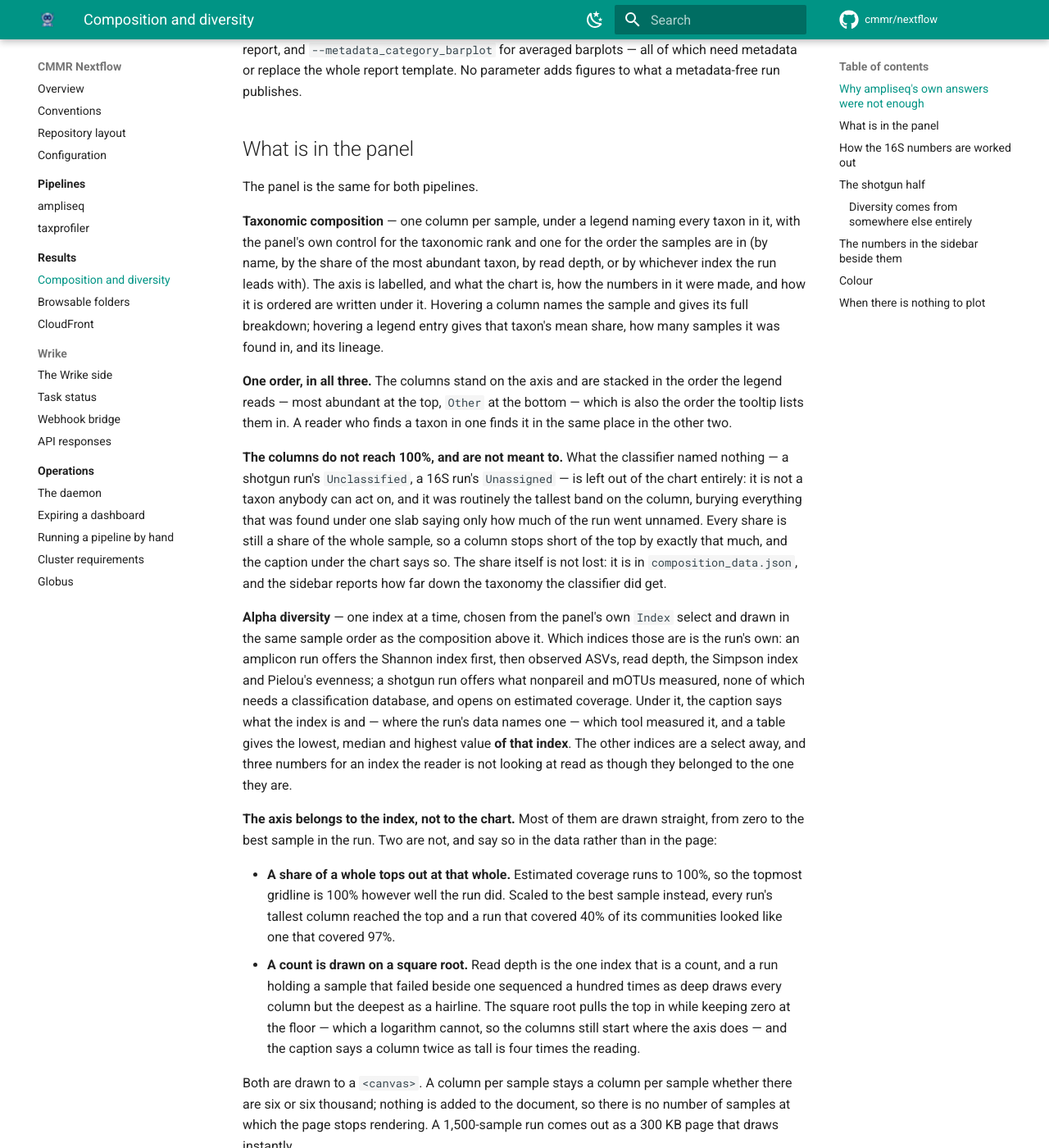
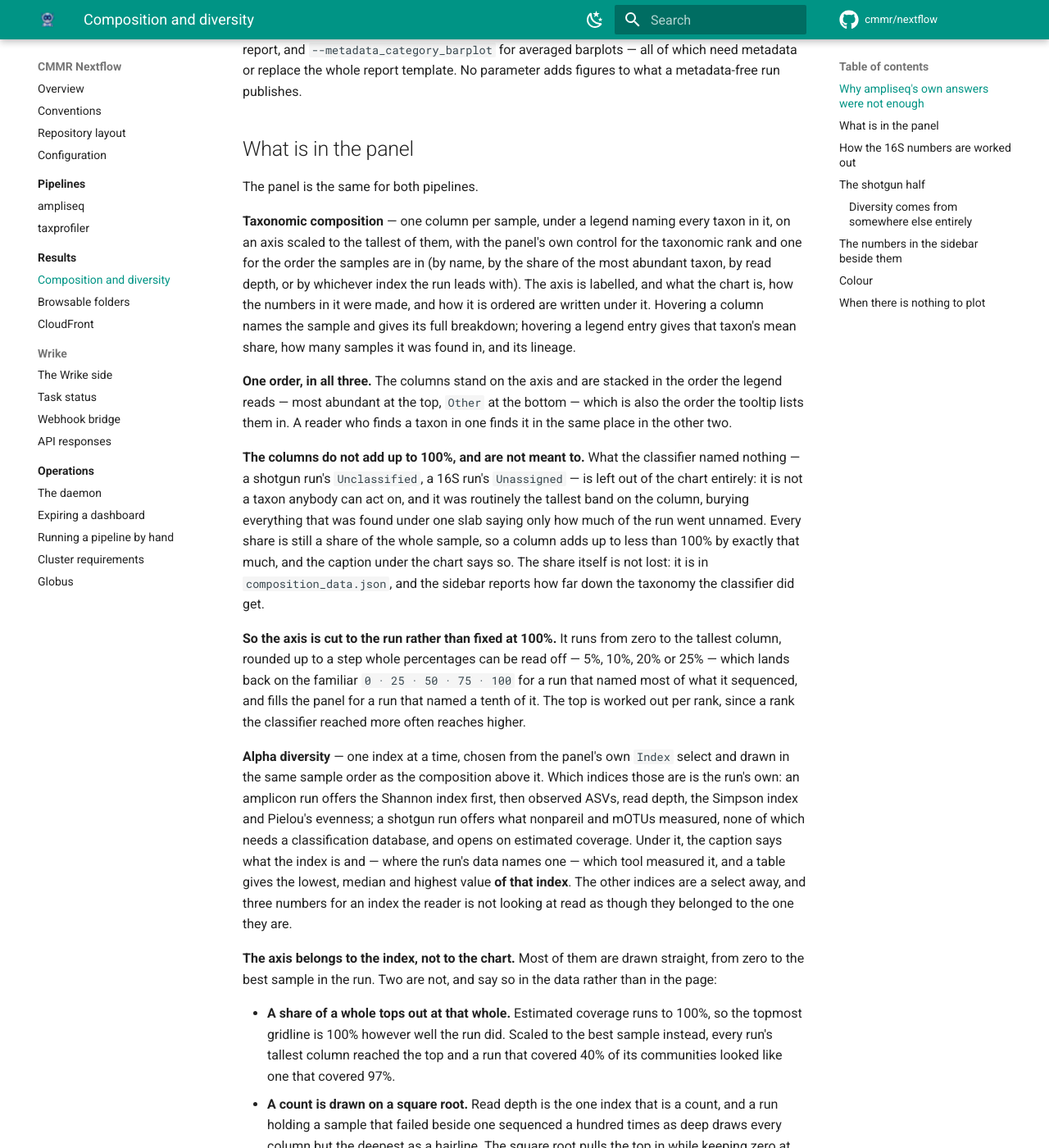
Before and after one commit to cmmr/nextflow, an MkDocs documentation site: the page built from docs/results/composition.md, in a window 1280 px wide and 1400 px high, scrolled down 1426 px. Shown: the whole window at 82% size. Built offline with MkDocs 1.6.1 and Material for MkDocs 9.7.7, drawn with Linux system fonts in a browser that asks for light colours; comment, search, counter and statistics services are not loaded; some of the changed text lies outside the part shown.

Commit message:
small tweaks

```diff
--- a/docs/results/composition.md
+++ b/docs/results/composition.md
@@ -65,8 +65,8 @@ template. No parameter adds figures to what a metadata-free run publishes.
 The panel is the same for both pipelines.
 
 **Taxonomic composition** — one column per sample, under a legend naming every
-taxon in it, with the panel's own control for the taxonomic
-rank and one for the order the samples are in (by name, by the share of the most
+taxon in it, on an axis scaled to the tallest of them, with the panel's own
+control for the taxonomic rank and one for the order the samples are in (by name, by the share of the most
 abundant taxon, by read depth, or by whichever index the run leads with). The axis is labelled, and
 what the chart is, how the numbers in it were made, and how it is ordered are
 written under it. Hovering a column names the sample and gives its full
@@ -78,15 +78,22 @@ order the legend reads — most abundant at the top, `Other` at the bottom — w
 is also the order the tooltip lists them in. A reader who finds a taxon in one
 finds it in the same place in the other two.
 
-**The columns do not reach 100%, and are not meant to.** What the classifier
+**The columns do not add up to 100%, and are not meant to.** What the classifier
 named nothing — a shotgun run's `Unclassified`, a 16S run's `Unassigned` — is
 left out of the chart entirely: it is not a taxon anybody can act on, and it was
 routinely the tallest band on the column, burying everything that was found
 under one slab saying only how much of the run went unnamed. Every share is
-still a share of the whole sample, so a column stops short of the top by exactly
-that much, and the caption under the chart says so. The share itself is not lost:
-it is in `composition_data.json`, and the sidebar reports how far down the
-taxonomy the classifier did get.
+still a share of the whole sample, so a column adds up to less than 100% by
+exactly that much, and the caption under the chart says so. The share itself is
+not lost: it is in `composition_data.json`, and the sidebar reports how far down
+the taxonomy the classifier did get.
+
+**So the axis is cut to the run rather than fixed at 100%.** It runs from zero
+to the tallest column, rounded up to a step whole percentages can be read off —
+5%, 10%, 20% or 25% — which lands back on the familiar `0 · 25 · 50 · 75 · 100`
+for a run that named most of what it sequenced, and fills the panel for a run
+that named a tenth of it. The top is worked out per rank, since a rank the
+classifier reached more often reaches higher.
 
 **Alpha diversity** — one index at a time, chosen from the panel's own `Index`
 select and drawn in the same sample order as the composition above it. Which
@@ -308,11 +315,13 @@ for its sample count and nothing else.
 
 ## Colour
 
-Only the **eleven most abundant taxa** of each rank are kept, the rest summed
-into `Other`, which wears a neutral. Past that many fills, a reader cannot
+Only the **eleven most abundant named taxa** of each rank are kept, the rest
+summed into `Other`, which wears a neutral. Past that many fills, a reader cannot
 reliably tell one from the next — least of all a colour-blind one — so a twelfth
-taxon is not given a twelfth hue. The eleven are chosen before the unnamed share
-is dropped, so a rank whose unnamed share was among them draws ten.
+taxon is not given a twelfth hue. The unnamed share does not compete for one of
+the eleven: it is ranked out of the way and appended, so a rank is written out as
+eleven taxa, that share, and `Other`, and the chart draws eleven colours whether
+or not the classifier had a good day.
 
 `Other` is the one grey, and the only band that is not a taxon. What was named
 nothing is not drawn at all — see [above](#what-is-in-the-panel) — so a second
```
Also changed, not shown: 3 other files.
